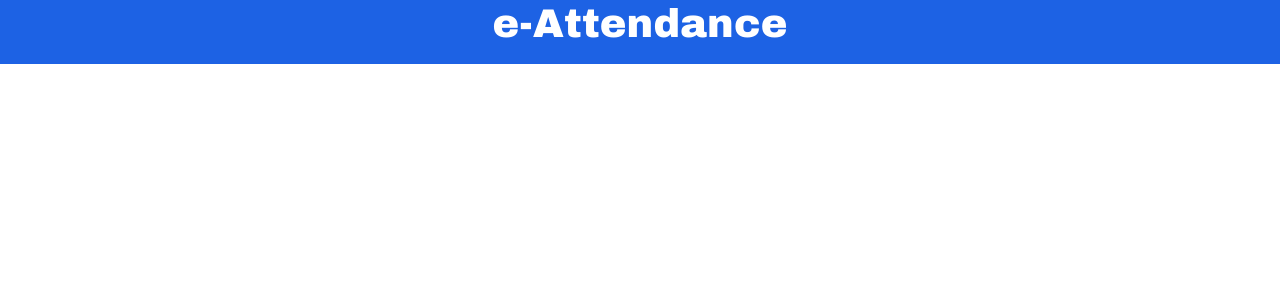
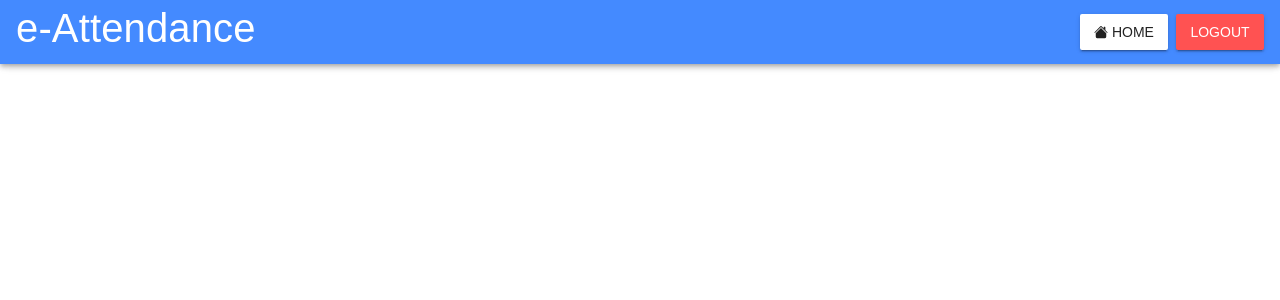
Before and after one commit to fructosepadre/website-75percent, a Vue app: page / in a window 1280 px wide. Shown: the top 300 px of the page. Built offline with nearby package versions, Linux system fonts and the light colour scheme; what vue-qriously, vue-session would draw is missing.

Commit message:
header component created. sessionless

```diff
--- a/src/layout/Header.vue
+++ b/src/layout/Header.vue
@@ -1,16 +1,40 @@
 <template>
     <main>
-        <div id="app">
-            <h1>e-Attendance</h1>
+        <div id="head">
+            <md-toolbar class="md-primary" >
+                <h1>e-Attendance</h1>
+                <div class="md-toolbar-section-end">
+                    <md-button class="md-raised">
+                        <b-icon-house-fill></b-icon-house-fill> Home
+                    </md-button>
+                    <md-button class="md-raised md-accent" @click="logout">
+                        LogOut
+                    </md-button>
+                </div>
+            </md-toolbar>
         </div>
     </main>
 </template>
+<script>
+export default {
+    data: ()=>({
+
+    }),
+    methods:{
+        logout: function(){
+            this.$router.push("/login")
+        }
+    }
+}
+</script>
 <style scoped>
-#app{
+#head{
     height: 8vh;
     background-color:rgb(29, 98, 228);
-    font-family: "Arial Black", Gadget, sans-serif;
+    font-family: 'Eurostile', sans-serif;
     color: white;
-    justify-content:center;
+    width: 100%;
+    position:sticky;
 }
+
 </style>
```
